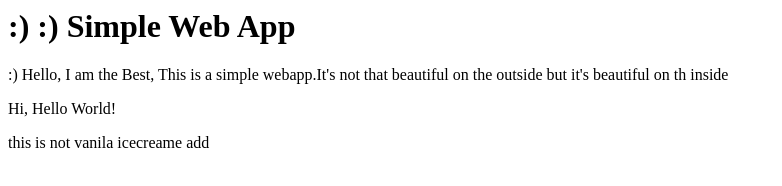
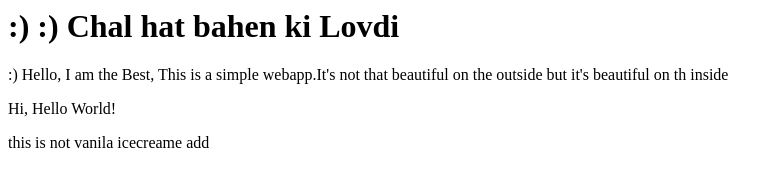
Before and after one commit to dhanrajmalage/simlple-webhook, a plain HTML site: page index.html in a window 1280 px wide. Shown: the whole page, without its empty margins (0-782 px from the left). Drawn offline with Linux system fonts and the light colour scheme.

Commit message:
Update index.html

```diff
--- a/index.html
+++ b/index.html
@@ -1,6 +1,6 @@
 <html>
 <title>Simple Web App</title>
-<H1>:) :) Simple Web App</H1>
+<H1>:) :) Chal hat bahen ki Lovdi</H1>
 <p> :) Hello, I am the Best, This is a simple webapp.It's not that beautiful on the outside but it's beautiful on th inside
 </p>
 <p>  Hi, Hello World!</p>
```
